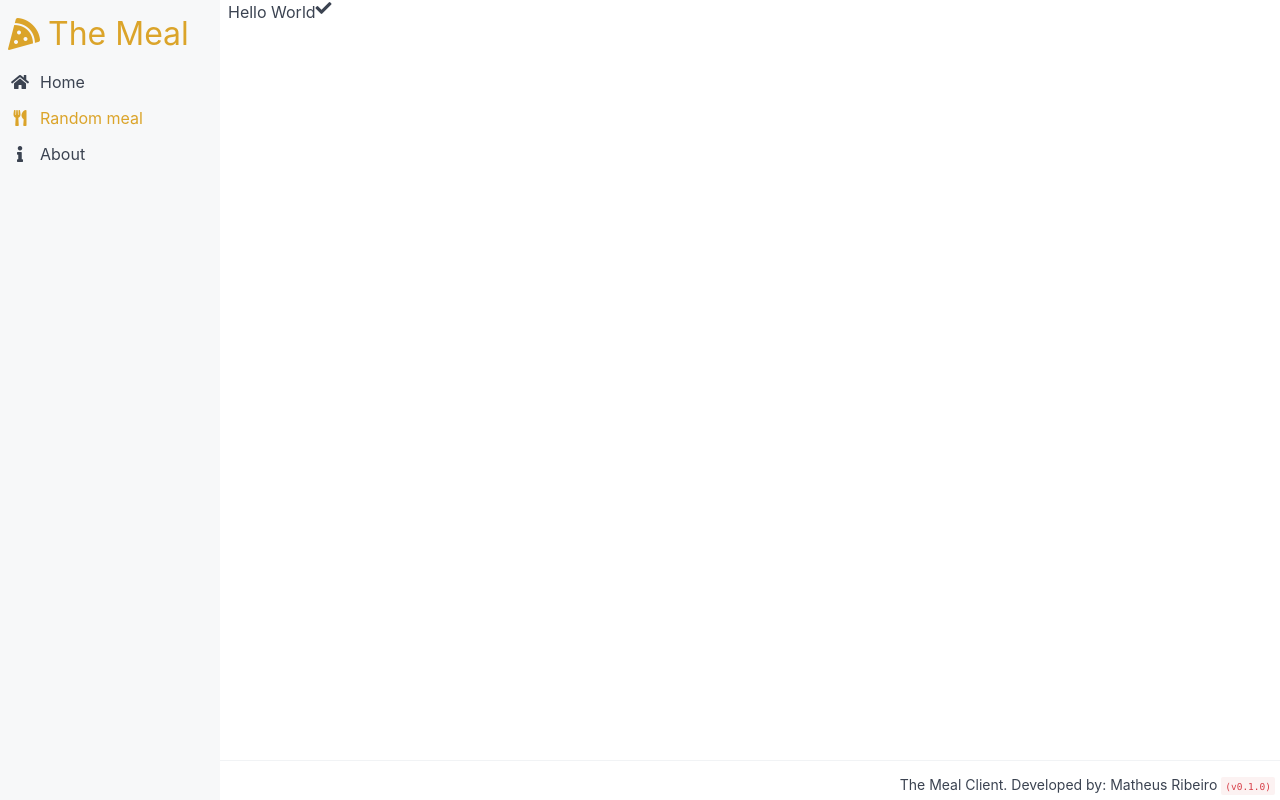
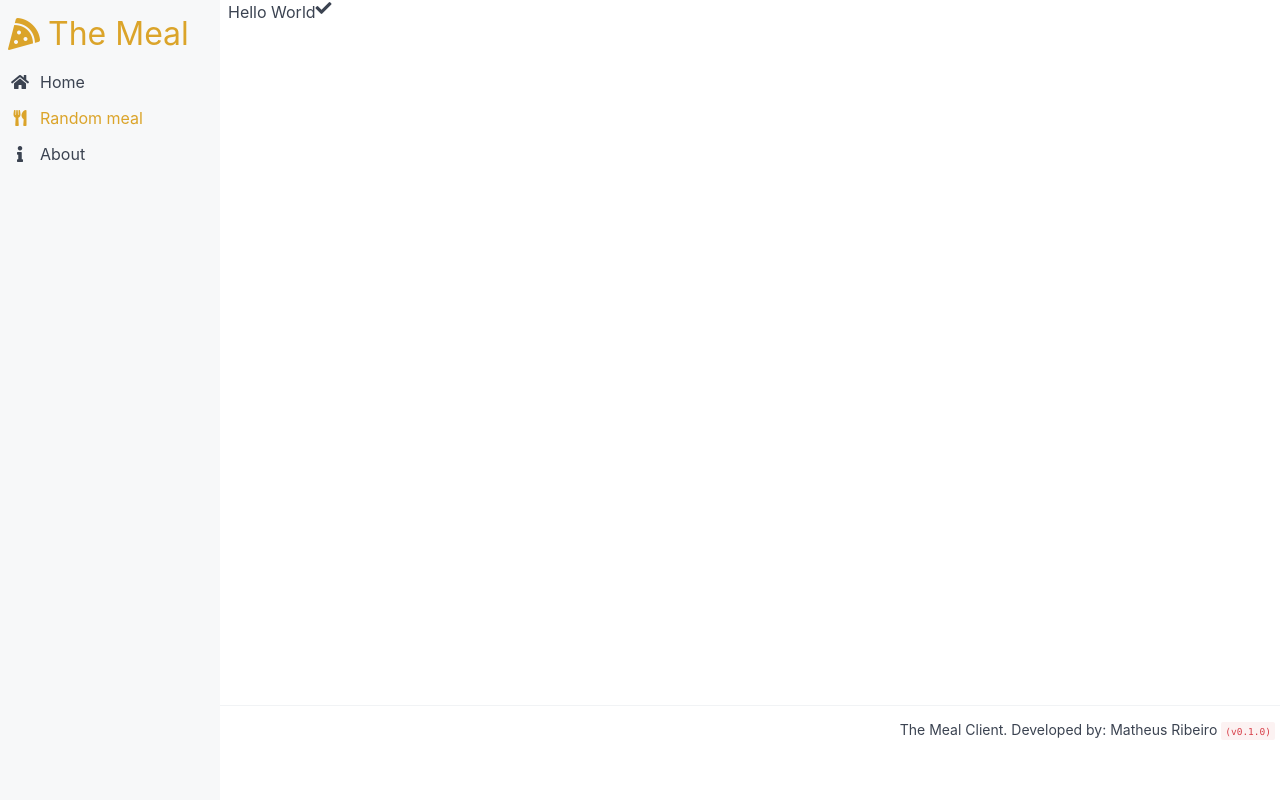
Before and after one commit to matheus-rib/the-meal-client, a Vue app: page /#/random in a window 1280 px wide. Built offline with nearby package versions, Linux system fonts and the light colour scheme; what v-toaster would draw is missing.

Commit message:
Style fix

```diff
--- a/src/views/Base.vue
+++ b/src/views/Base.vue
@@ -26,7 +26,7 @@ export default {
 .app-container
   display flex
   flex-direction column
-  height 100vh
+  height calc(100vh - 55px)
   .content
     flex 1
     background-color #fff
```
